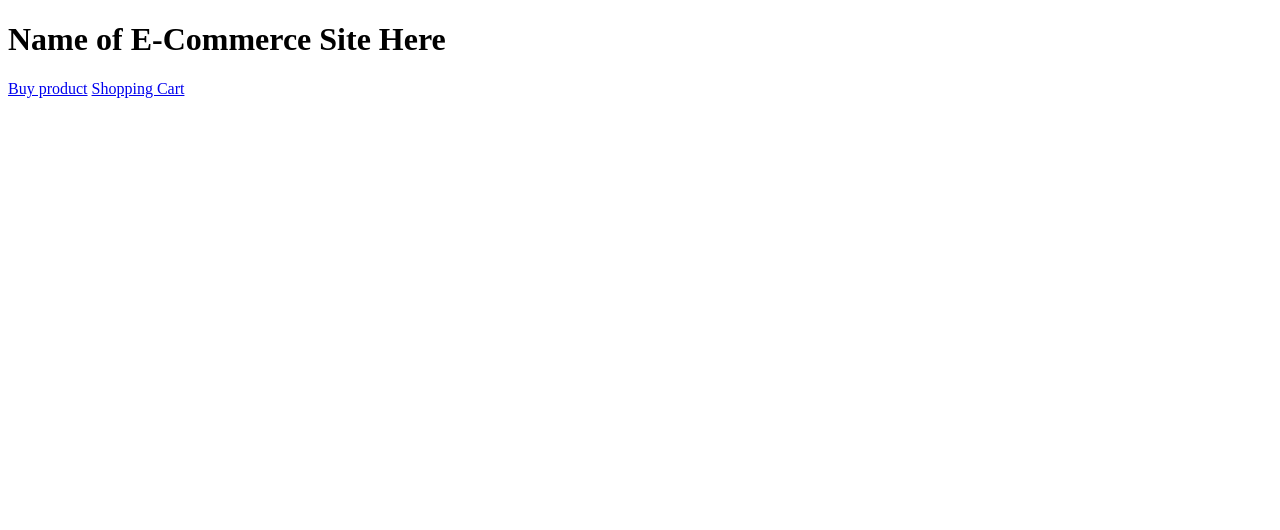
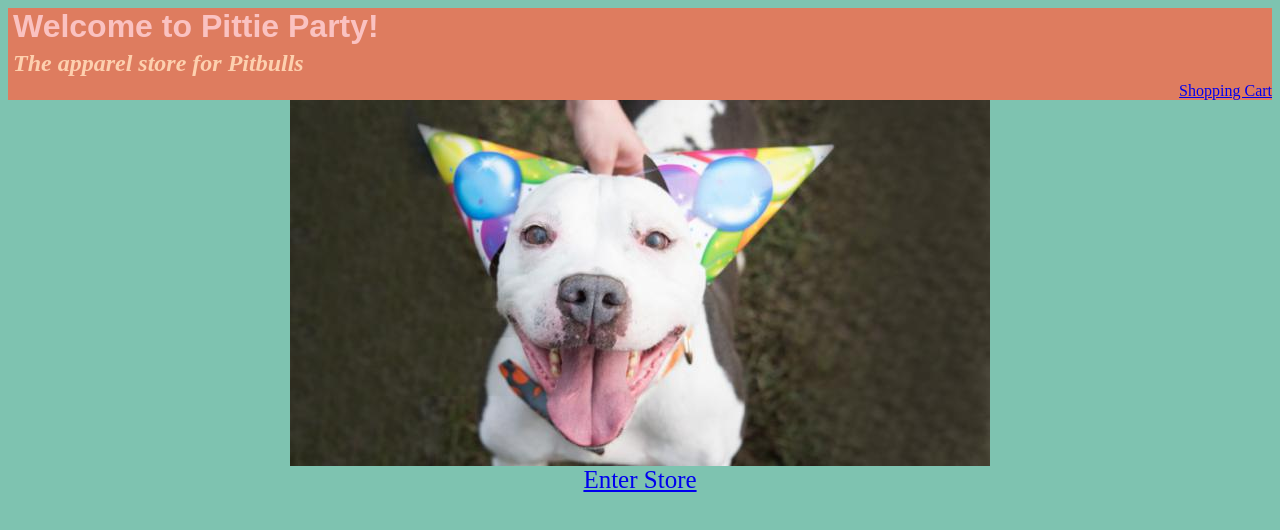
Before and after one commit to janellemellor/e-commerce-project, a plain HTML site: page index.html in a window 1280 px wide. Drawn offline with Linux system fonts and the light colour scheme.

Commit message:
update style and links on home page

```diff
--- a/common/main.css
+++ b/common/main.css
@@ -0,0 +1,35 @@
+body {
+    background-color: #7EC3B0;
+}
+
+header {
+    background-color: #DE7C5F;
+}
+
+h1 {
+    font-family: 'Anton', sans-serif;
+    color: #FAC2C1;
+    margin: 5px;
+}
+
+h2 {
+    color: #FDD0AF;
+    font-family: 'Crimson Text', serif;
+    font-style: italic;
+    margin: 5px;
+}
+
+#home-photo {
+    display: flex;
+    justify-content: center;
+}
+
+#cart-link {
+    display: flex;
+    justify-content: right;
+}
+
+#store-link {
+    text-align: center;
+    font-size: 25px;
+}
--- a/index.html
+++ b/index.html
@@ -1,21 +1,26 @@
 <!DOCTYPE html>
+<head>
+    <link rel="stylesheet" href="./common/main.css">
+    <title>Pittie Party</title>
+</head>
 
-<head>
+<header>
+    <h1>Welcome to Pittie Party!</h1>
+    <h2>The apparel store for Pitbulls</h2>
 
-    <link rel="stylesheet" href="./common/main.css">
-
-    <title>E-Commerce Site</title>
-</head>
-<h1>Name of E-Commerce Site Here</h1>
-
-
-
-
+    <div id = "cart-link">
+    <a href = "cart/cart.html">Shopping Cart</a>
+    </div>
+</header>
 
 <body>
+    <div id= "home-photo">
+    <img src = "assets/partyPit.jpg">
+    </div>
 
-    <a href = "products/products.html">Buy product</a>
-    <a href = "cart/cart.html">Shopping Cart</a>
+    <div id = "store-link">
+    <a href = "products/products.html">Enter Store</a>
+    </div>
 
     <script type="module" src="app.js"></script>
 </body>
```
Also changed, not shown: data/apparel.js (+0 -7 lines), assets/partyPit.jpg (added).
